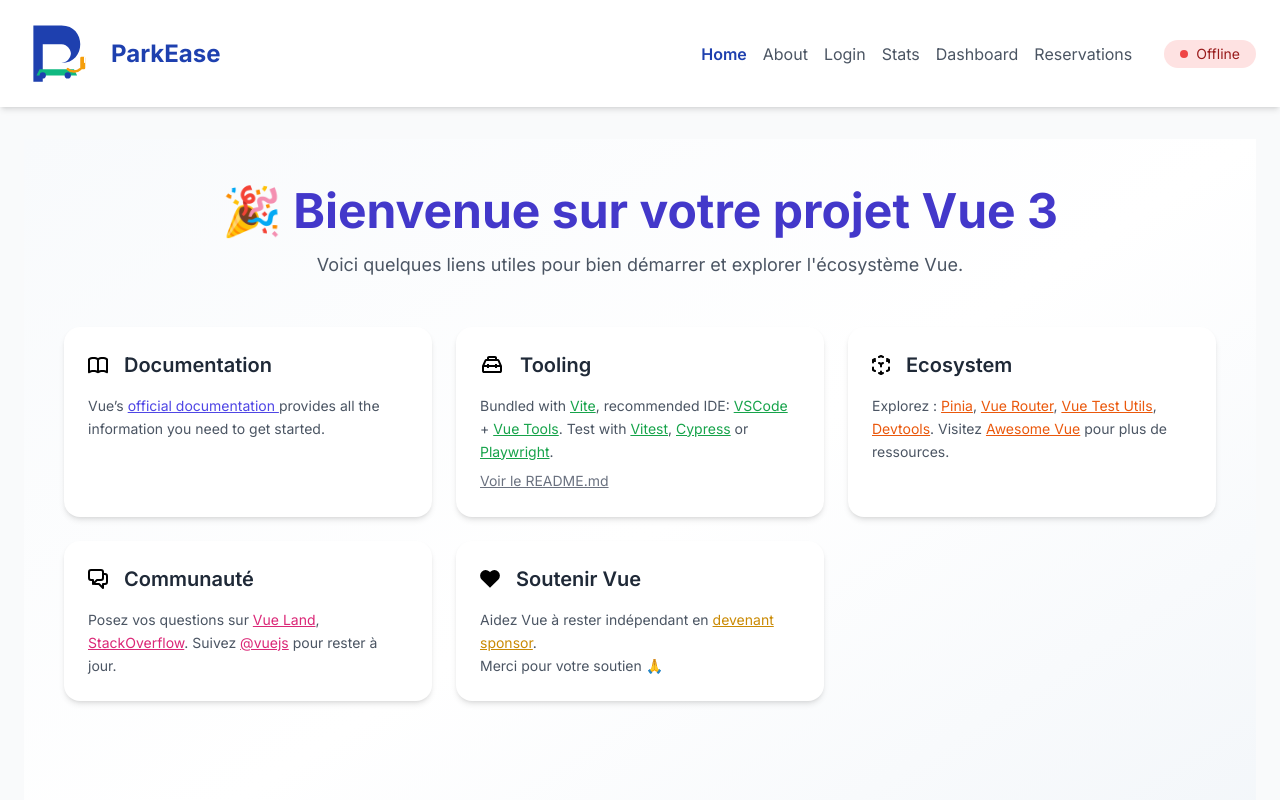
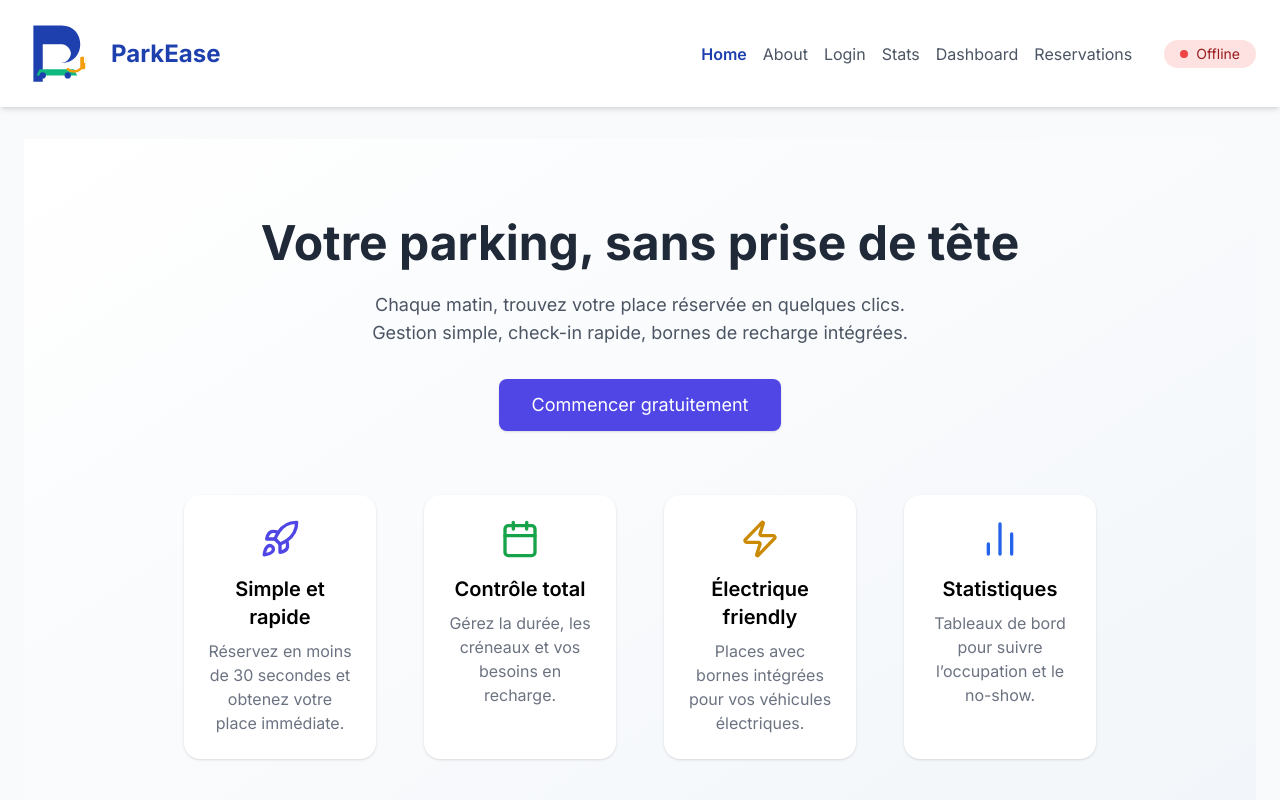
Before and after one commit to jabibamman/software-architecture-heuristics, a Vue app in the folder apps/parking-app-front/: page / in a window 1280 px wide. Shown: the top 800 px of the page. Built offline with nearby package versions, Linux system fonts and the light colour scheme; no server answers.

Commit message:
feat(frontend): add SaaS-style landing page with Lucide icons

```diff
--- a/apps/parking-app-front/src/components/TheWelcome.vue
+++ b/apps/parking-app-front/src/components/TheWelcome.vue
@@ -1,132 +1,63 @@
-<script setup lang="ts">
-import WelcomeItem from './WelcomeItem.vue'
-import DocumentationIcon from './icons/IconDocumentation.vue'
-import ToolingIcon from './icons/IconTooling.vue'
-import EcosystemIcon from './icons/IconEcosystem.vue'
-import CommunityIcon from './icons/IconCommunity.vue'
-import SupportIcon from './icons/IconSupport.vue'
-
-const openReadmeInEditor = () => fetch('/__open-in-editor?file=README.md')
-</script>
 
 <template>
-  <div class="min-h-screen py-12 px-6 bg-gradient-to-br from-slate-50 via-white to-slate-100">
-    <div class="max-w-5xl mx-auto text-center mb-12">
-      <h1 class="text-4xl sm:text-5xl font-extrabold text-indigo-700 mb-4">
-        🎉 Bienvenue sur votre projet Vue 3
-      </h1>
-      <p class="text-lg text-gray-600">
-        Voici quelques liens utiles pour bien démarrer et explorer l'écosystème Vue.
+  <div class="min-h-screen bg-gradient-to-br from-white via-slate-50 to-slate-100">
+
+    <main class="container mx-auto px-6 py-20 text-center">
+      <h2 class="text-5xl font-extrabold text-gray-800 mb-6">
+        Votre parking, sans prise de tête
+      </h2>
+      <p class="text-lg text-gray-600 mb-8">
+        Chaque matin, trouvez votre place réservée en quelques clics.<br />
+        Gestion simple, check-in rapide, bornes de recharge intégrées.
+      </p>
+      <button class="bg-indigo-600 hover:bg-indigo-700 text-white px-8 py-3 rounded-lg text-lg shadow">
+        <RouterLink to="/login">Commencer gratuitement</RouterLink>
+      </button>
+
+      <div class="mt-16 grid gap-12 sm:grid-cols-2 lg:grid-cols-4">
+        <div class="bg-white p-6 rounded-2xl shadow hover:shadow-lg transition">
+          <Rocket class="w-10 h-10 text-indigo-600 mb-4 mx-auto" />
+          <h3 class="text-xl font-semibold mb-2">Simple et rapide</h3>
+          <p class="text-gray-500">
+            Réservez en moins de 30 secondes et obtenez votre place immédiate.
           </p>
         </div>
 
-    <div class="grid grid-cols-1 sm:grid-cols-2 lg:grid-cols-3 gap-6 max-w-6xl mx-auto">
-      <WelcomeItem>
-        <template #icon><DocumentationIcon /></template>
-        <template #heading>Documentation</template>
-        Vue’s
-        <a
-          href="https://vuejs.org/"
-          target="_blank"
-          rel="noopener"
-          class="text-indigo-600 underline hover:text-indigo-800 transition"
-        >
-          official documentation
-        </a>
-        provides all the information you need to get started.
-      </WelcomeItem>
+        <div class="bg-white p-6 rounded-2xl shadow hover:shadow-lg transition">
+          <Calendar class="w-10 h-10 text-green-600 mb-4 mx-auto" />
+          <h3 class="text-xl font-semibold mb-2">Contrôle total</h3>
+          <p class="text-gray-500">
+            Gérez la durée, les créneaux et vos besoins en recharge.
+          </p>
+        </div>
 
-      <WelcomeItem>
-        <template #icon><ToolingIcon /></template>
-        <template #heading>Tooling</template>
-        Bundled with
-        <a href="https://vitejs.dev" class="text-green-600 underline hover:text-green-800">Vite</a>,
-        recommended IDE:
-        <a
-          href="https://code.visualstudio.com/"
-          class="text-green-600 underline hover:text-green-800"
-          >VSCode</a
-        >
-        +
-        <a
-          href="https://github.com/vuejs/language-tools"
-          class="text-green-600 underline hover:text-green-800"
-          >Vue Tools</a
-        >. Test with
-        <a href="https://vitest.dev/" class="text-green-600 underline hover:text-green-800"
-          >Vitest</a
-        >,
-        <a href="https://www.cypress.io/" class="text-green-600 underline hover:text-green-800"
-          >Cypress</a
-        >
-        or
-        <a href="https://playwright.dev/" class="text-green-600 underline hover:text-green-800"
-          >Playwright</a
-        >.
-        <br />
-        <a
-          href="javascript:void(0)"
-          @click="openReadmeInEditor"
-          class="text-sm text-gray-500 underline hover:text-gray-700 mt-2 inline-block"
-        >
-          Voir le README.md
-        </a>
-      </WelcomeItem>
+        <div class="bg-white p-6 rounded-2xl shadow hover:shadow-lg transition">
+          <Zap class="w-10 h-10 text-yellow-600 mb-4 mx-auto" />
+          <h3 class="text-xl font-semibold mb-2">Électrique friendly</h3>
+          <p class="text-gray-500">
+            Places avec bornes intégrées pour vos véhicules électriques.
+          </p>
+        </div>
 
-      <WelcomeItem>
-        <template #icon><EcosystemIcon /></template>
-        <template #heading>Ecosystem</template>
-        Explorez :
-        <a href="https://pinia.vuejs.org/" class="text-orange-600 underline hover:text-orange-800"
-          >Pinia</a
-        >,
-        <a href="https://router.vuejs.org/" class="text-orange-600 underline hover:text-orange-800"
-          >Vue Router</a
-        >,
-        <a
-          href="https://test-utils.vuejs.org/"
-          class="text-orange-600 underline hover:text-orange-800"
-          >Vue Test Utils</a
-        >,
-        <a
-          href="https://github.com/vuejs/devtools"
-          class="text-orange-600 underline hover:text-orange-800"
-          >Devtools</a
-        >. Visitez
-        <a
-          href="https://github.com/vuejs/awesome-vue"
-          class="text-orange-600 underline hover:text-orange-800"
-          >Awesome Vue</a
-        >
-        pour plus de ressources.
-      </WelcomeItem>
-
-      <WelcomeItem>
-        <template #icon><CommunityIcon /></template>
-        <template #heading>Communauté</template>
-        Posez vos questions sur
-        <a href="https://chat.vuejs.org" class="text-pink-600 underline hover:text-pink-800"
-          >Vue Land</a
-        >,
-        <a
-          href="https://stackoverflow.com/questions/tagged/vue.js"
-          class="text-pink-600 underline hover:text-pink-800"
-          >StackOverflow</a
-        >. Suivez
-        <a href="https://x.com/vuejs" class="text-pink-600 underline hover:text-pink-800">@vuejs</a>
-        pour rester à jour.
-      </WelcomeItem>
-
-      <WelcomeItem>
-        <template #icon><SupportIcon /></template>
-        <template #heading>Soutenir Vue</template>
-        Aidez Vue à rester indépendant en
-        <a href="https://vuejs.org/sponsor/" class="text-yellow-600 underline hover:text-yellow-800"
-          >devenant sponsor</a
-        >.
-        <br />
-        Merci pour votre soutien 🙏
-      </WelcomeItem>
+        <div class="bg-white p-6 rounded-2xl shadow hover:shadow-lg transition">
+          <BarChart2 class="w-10 h-10 text-blue-600 mb-4 mx-auto" />
+          <h3 class="text-xl font-semibold mb-2">Statistiques</h3>
+          <p class="text-gray-500">
+            Tableaux de bord pour suivre l’occupation et le no-show.
+          </p>
         </div>
       </div>
+    </main>
+  </div>
 </template>
+
+<script setup lang="ts">
+import { RouterLink } from 'vue-router'
+import { Rocket, Calendar, Zap, BarChart2 } from 'lucide-vue-next'
+</script>
+
+<style scoped>
+.container {
+  max-width: 960px;
+}
+</style>
--- a/apps/parking-app-front/src/services/api.ts
+++ b/apps/parking-app-front/src/services/api.ts
@@ -7,7 +7,7 @@ const api = axios.create({
   },
 })
 
-const token = localStorage.getItem('access_token')
+const token = localStorage.getItem('token')
 if (token) {
   api.defaults.headers.common['Authorization'] = `Bearer ${token}`
 }
```
Lines whose indentation alone changed are shown as unchanged.
